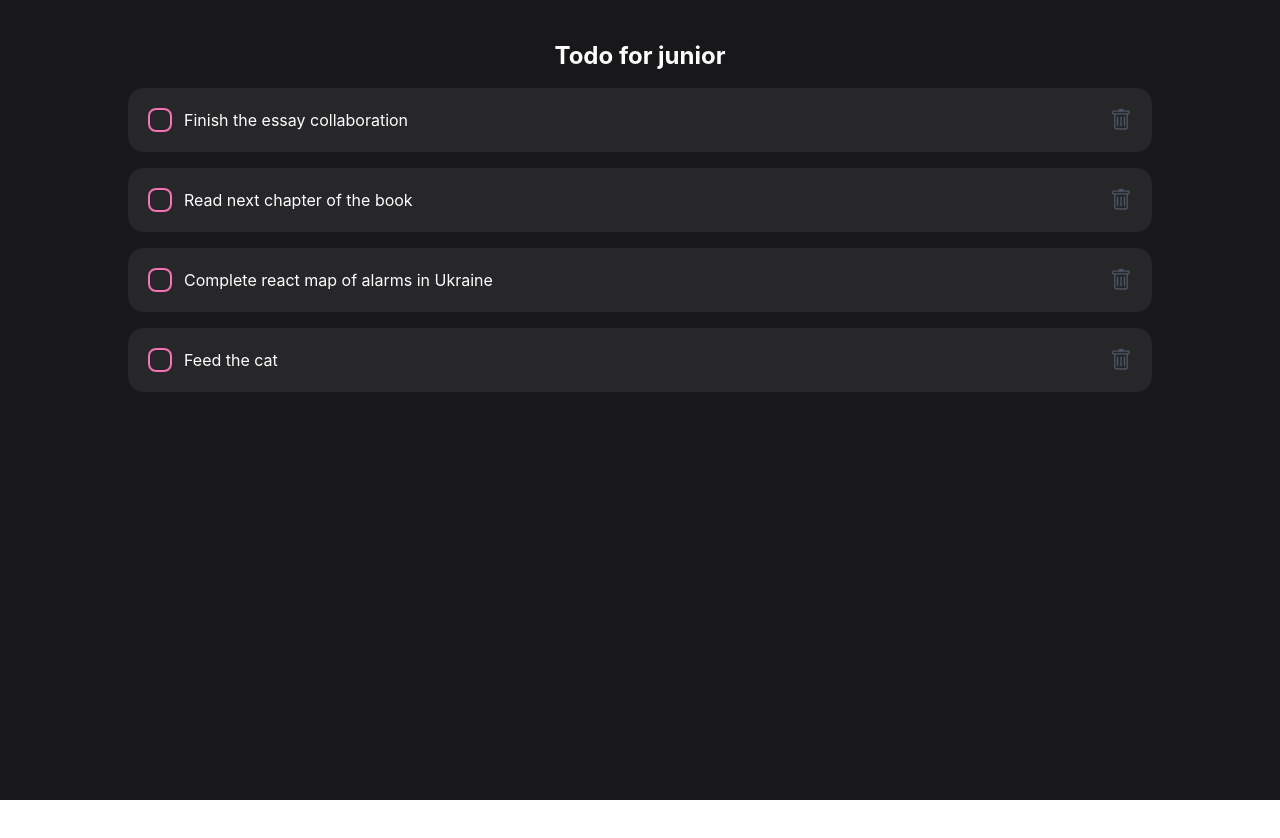
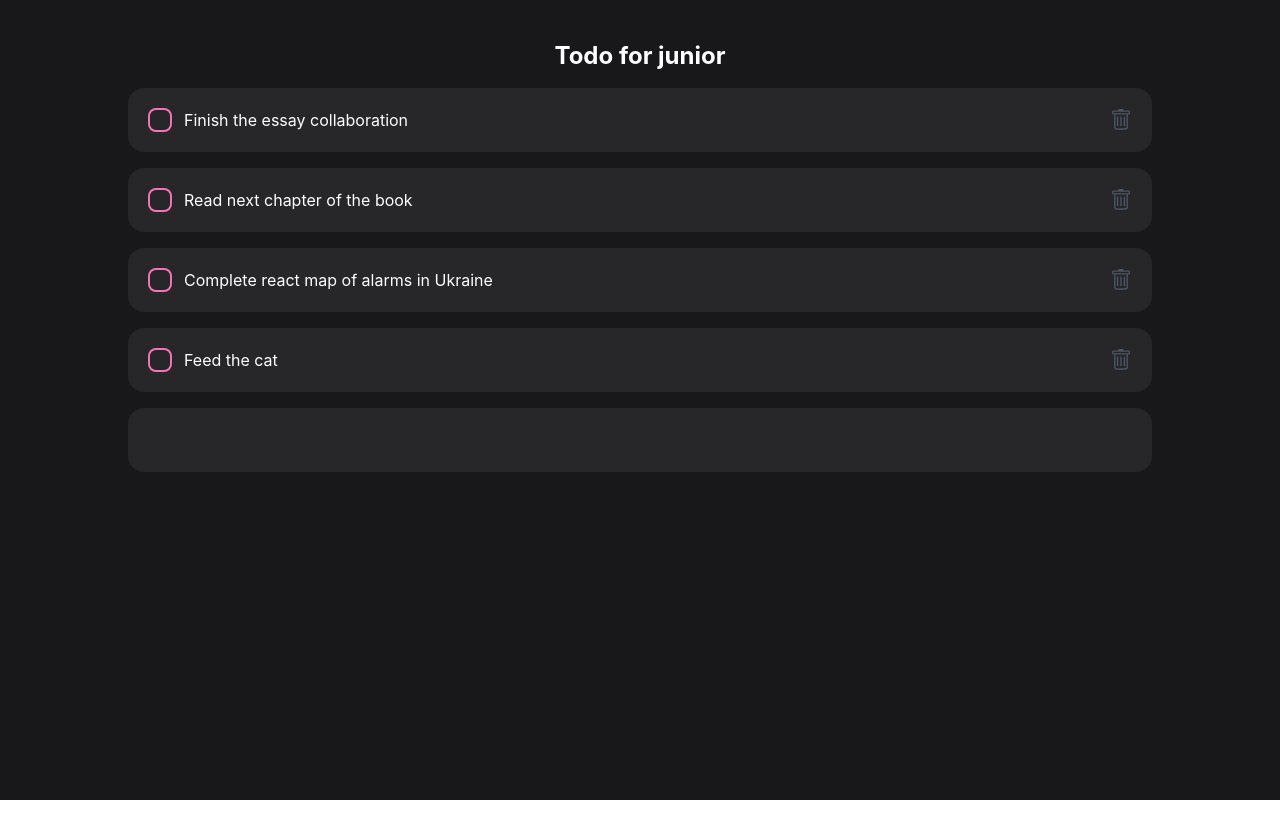
Before and after one commit to MixFix7/Todo-List-React, a React (Create React App) app: page / in a window 1280 px wide. Built offline with nearby package versions, Linux system fonts and the light colour scheme; the HTML template or start-up script is replaced by a standard one.

Commit message:
add CreateTodoField.jsx

```diff
--- /dev/null
+++ b/src/components/screens/Home/CreateTodo-field/CreateTodoField.jsx
@@ -0,0 +1,21 @@
+import React, { useState } from 'react'
+
+const CreateTodoField = ({addTodo}) => {
+    const[title, setTitle] = useState('')
+
+  return (
+    <div className='flex items-center justify-between mb-4 rounded-2xl
+    bg-zinc-800 p-5 w-full'>
+      <input
+        type="text"
+        onChange={e => setTitle(e.target.value)}
+        value={title}
+        onKeyPress={e => e.key === 'Enter' && addTodo(title)}
+        className='bg-transparent w-full border-none
+        outline-none'
+    />
+    </div>
+  )
+}
+
+export default CreateTodoField
--- a/src/components/screens/Home/Home.jsx
+++ b/src/components/screens/Home/Home.jsx
@@ -1,5 +1,6 @@
 import React, { useState } from 'react'
 import TodoItem from './item/TodoItem';
+import CreateTodoField from './CreateTodo-field/CreateTodoField';
 
 const data = [
   {
@@ -38,6 +39,16 @@ const Home = () => {
     setTodos([...todos].filter(t => t._id !== id))
   }
 
+  const addTodo = (title) => {
+    setTodos([{
+      _id: new Date(),
+      title,
+      isComleted: false,
+    },
+    ...todos, ])
+  }
+
+  window.addTodo = addTodo
 
   return (
     <div className='h-screen text-white w-4/5 mx-auto'>
@@ -52,6 +63,8 @@ const Home = () => {
 
     ))}
 
+    <CreateTodoField/>
+
     </div>
 
   )
```
